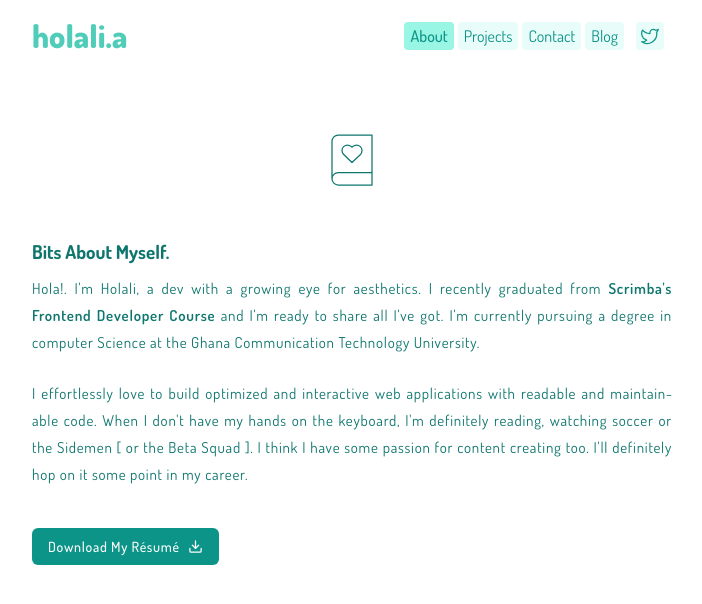
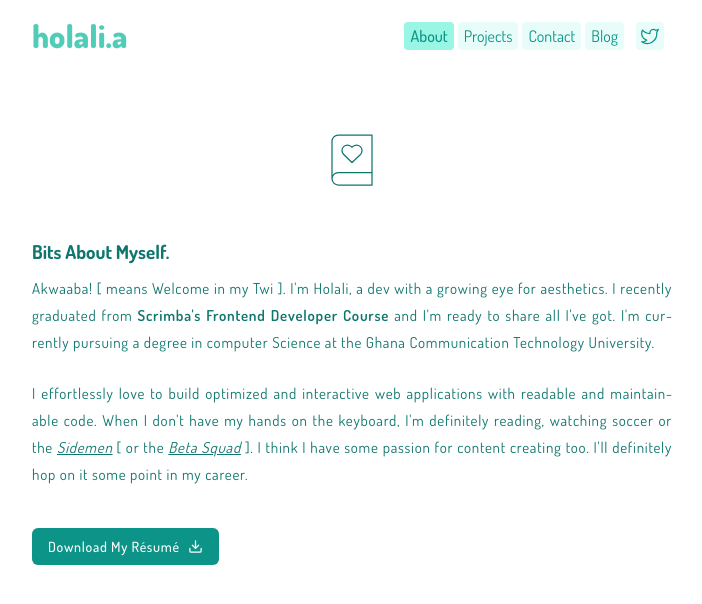
Before and after one commit to holaliamewu/portfolio-react, a React (Vite) app: page /about in a window 1280 px wide. Shown: the top 604 px of the page, without its empty margins (288-990 px from the left). Built offline with nearby package versions, Linux system fonts and the light colour scheme; a web font is replaced by a local one.

Commit message:
fix: proper links/ proper wordings

```diff
--- a/src/components/QuickAbout.jsx
+++ b/src/components/QuickAbout.jsx
@@ -5,8 +5,8 @@ export default function QuickAboout() {
         <div className=" xs:w-[90%] md:w-full mx-auto font-[500] xs:text-[19px] md:text-[17px] tracking-wide ">
             <p className=" "
             >I curate aesthetically-pleasing stuff on the web, paying attention to accessibillity and code maintenability. </p>
-            <p className="mt-2" >I'm intrigued by amazing UIs. I'm currently <span className="italic">exploring </span> <span className="underline font-[500] text-[16.5px]">JavaScript</span> — <span className="underline font-[500] text-[16.5px]">Reactjs</span>  to be precise.</p>
-            <p className="mt-2" > When I'm not being a dev, I'm definitely reading or watching the <a href="https://www.youtube.com/@sidemenreacts" className="underline italic" target="_blank" >Sidemen</a> or the <a href="" className="underline italic" target="_blank" >Beta Squad</a>.</p>
+            <p className="mt-2" >I'm intrigued by amazing UIs. I'm currently <span className="italic">exploring </span> <span className="italic font-[500] text-[16.5px]">JavaScript</span> — <span className="italic font-[500] text-[16.5px]">Reactjs</span>  to be precise.</p>
+            <p className="mt-2" > When I'm not being a dev, I'm definitely reading or watching the <a href="https://www.youtube.com/@sidemenreacts" className="underline italic" target="_blank" >Sidemen</a> or the <a href="https://youtube.com/@betasquad/" className="underline italic" target="_blank" >Beta Squad</a>.</p>
         </div>
     )
 }
--- a/src/pages/About.jsx
+++ b/src/pages/About.jsx
@@ -18,14 +18,14 @@ export default function About() {
                 className='font-[700] text-[17px] xs:text-[19px] py-2 text-center md:text-left'
                   >Bits About Myself.</h4>
                 <p className='text-[15px] tracking-wider leading-[1.8] font-[400] text-justify hyphens-auto'
-                >Hola!. I'm Holali, a dev with a growing eye for aesthetics.
+                >Akwaaba! [ means Welcome in my Twi ]. I'm Holali, a dev with a growing eye for aesthetics.
                 I recently graduated from <a className='font-[600] origin-left hover:underline'
                 href='https://scrimba.com/learn/frontend'
                 target='_blank'>Scrimba's Frontend Developer Course</a> and I'm ready to share all I've got.
                 I'm currently pursuing a degree in computer Science at the Ghana Communication Technology University.</p><br/>
                 <p className='text-[15px] tracking-wider font-[400] leading-[1.8] text-justify hyphens-auto'> I effortlessly love
                 to build optimized and interactive web applications with readable and
-                maintainable code. When I don't have my hands on the keyboard, I'm definitely reading, watching soccer or the Sidemen [ or the Beta Squad ].
+                maintainable code. When I don't have my hands on the keyboard, I'm definitely reading, watching soccer or the <a href="https://www.youtube.com/@sidemenreacts" className="underline italic" target="_blank" >Sidemen</a> [ or the <a href="https://youtube.com/@betasquad/" className="underline italic" target="_blank" >Beta Squad</a> ].
                 I think I have some passion for content creating too. I'll definitely hop on it some point in my career.</p>
         </div>
         <a
```
